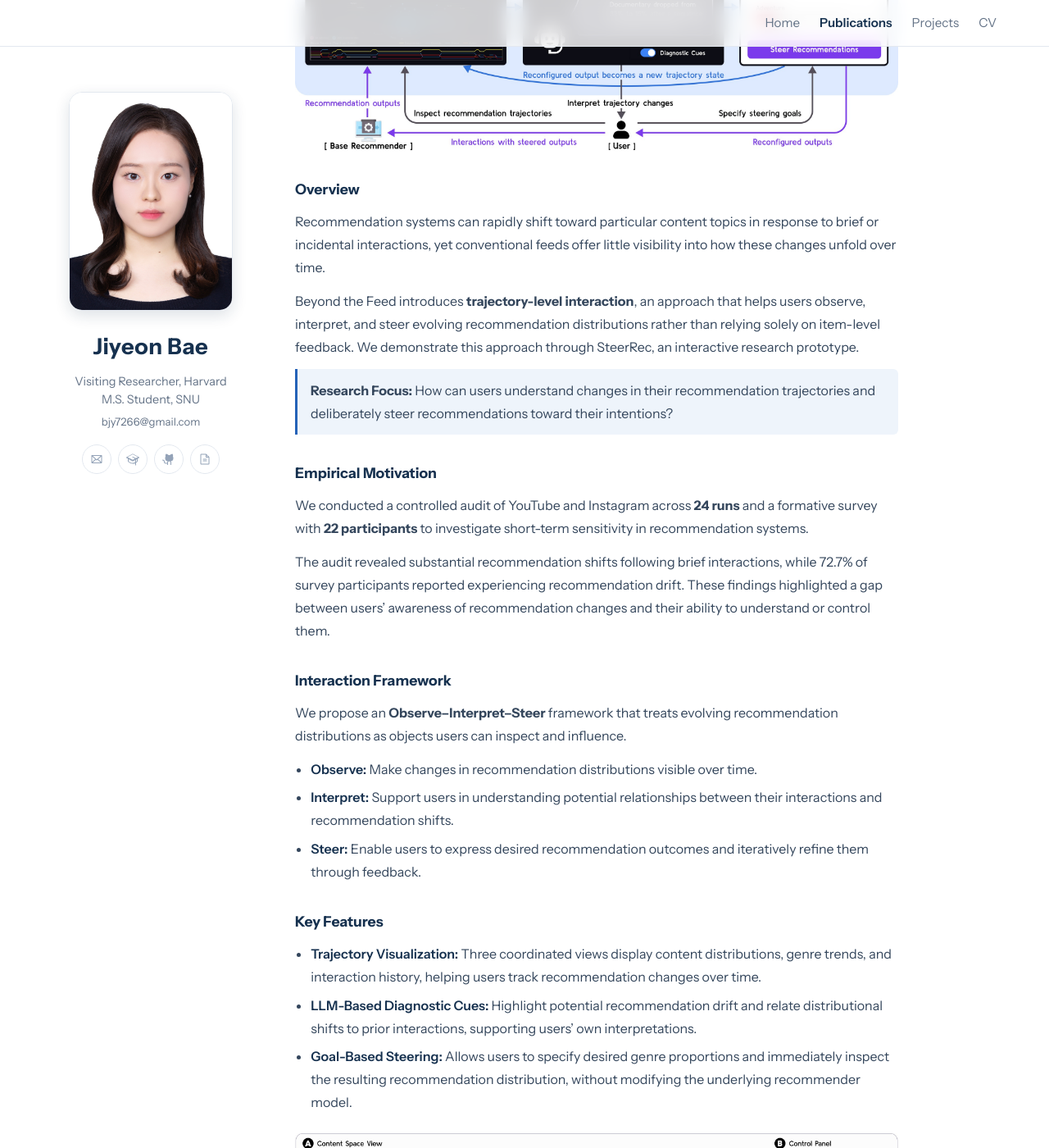
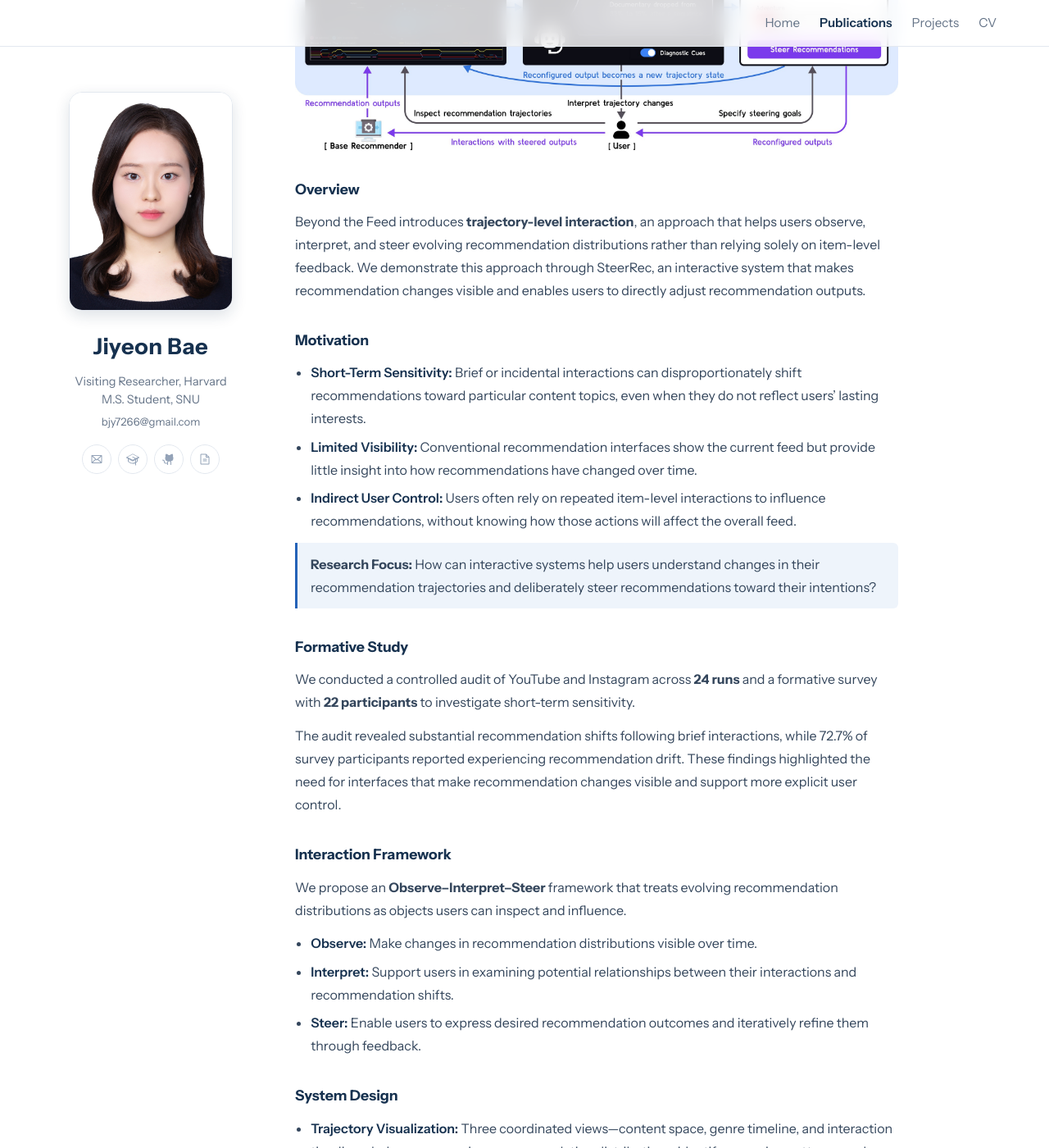
Before and after one commit to JiyeonBae/jiyeonbae.github.io, a Jekyll site: the page built from publications/beyond-the-feed.html, in a window 1280 px wide and 1400 px high, scrolled down 425 px. Shown: the whole window at 82% size. Built offline with Jekyll 4.4.1, drawn with Linux system fonts in a browser that asks for light colours; some of the changed text lies outside the part shown.

Commit message:
Update research statement and publication detail page text
Co-Authored-By: Claude Opus 5.5 <noreply@anthropic.com>

```diff
--- a/publications/beyond-the-feed.html
+++ b/publications/beyond-the-feed.html
@@ -16,27 +16,33 @@ permalink: /publications/beyond-the-feed/
   </div>
 
   <h2 class="pd-heading">Overview</h2>
-  <p>Recommendation systems can rapidly shift toward particular content topics in response to brief or incidental interactions, yet conventional feeds offer little visibility into how these changes unfold over time.</p>
-  <p>Beyond the Feed introduces <strong>trajectory-level interaction</strong>, an approach that helps users observe, interpret, and steer evolving recommendation distributions rather than relying solely on item-level feedback. We demonstrate this approach through SteerRec, an interactive research prototype.</p>
-  <p class="pd-focus"><strong>Research Focus:</strong> How can users understand changes in their recommendation trajectories and deliberately steer recommendations toward their intentions?</p>
+  <p>Beyond the Feed introduces <strong>trajectory-level interaction</strong>, an approach that helps users observe, interpret, and steer evolving recommendation distributions rather than relying solely on item-level feedback. We demonstrate this approach through SteerRec, an interactive system that makes recommendation changes visible and enables users to directly adjust recommendation outputs.</p>
 
-  <h2 class="pd-heading">Empirical Motivation</h2>
-  <p>We conducted a controlled audit of YouTube and Instagram across <strong>24 runs</strong> and a formative survey with <strong>22 participants</strong> to investigate short-term sensitivity in recommendation systems.</p>
-  <p>The audit revealed substantial recommendation shifts following brief interactions, while 72.7% of survey participants reported experiencing recommendation drift. These findings highlighted a gap between users&rsquo; awareness of recommendation changes and their ability to understand or control them.</p>
+  <h2 class="pd-heading">Motivation</h2>
+  <ul>
+    <li><strong>Short-Term Sensitivity:</strong> Brief or incidental interactions can disproportionately shift recommendations toward particular content topics, even when they do not reflect users&rsquo; lasting interests.</li>
+    <li><strong>Limited Visibility:</strong> Conventional recommendation interfaces show the current feed but provide little insight into how recommendations have changed over time.</li>
+    <li><strong>Indirect User Control:</strong> Users often rely on repeated item-level interactions to influence recommendations, without knowing how those actions will affect the overall feed.</li>
+  </ul>
+  <p class="pd-focus"><strong>Research Focus:</strong> How can interactive systems help users understand changes in their recommendation trajectories and deliberately steer recommendations toward their intentions?</p>
+
+  <h2 class="pd-heading">Formative Study</h2>
+  <p>We conducted a controlled audit of YouTube and Instagram across <strong>24 runs</strong> and a formative survey with <strong>22 participants</strong> to investigate short-term sensitivity.</p>
+  <p>The audit revealed substantial recommendation shifts following brief interactions, while 72.7% of survey participants reported experiencing recommendation drift. These findings highlighted the need for interfaces that make recommendation changes visible and support more explicit user control.</p>
 
   <h2 class="pd-heading">Interaction Framework</h2>
   <p>We propose an <strong>Observe&ndash;Interpret&ndash;Steer</strong> framework that treats evolving recommendation distributions as objects users can inspect and influence.</p>
   <ul>
     <li><strong>Observe:</strong> Make changes in recommendation distributions visible over time.</li>
-    <li><strong>Interpret:</strong> Support users in understanding potential relationships between their interactions and recommendation shifts.</li>
+    <li><strong>Interpret:</strong> Support users in examining potential relationships between their interactions and recommendation shifts.</li>
     <li><strong>Steer:</strong> Enable users to express desired recommendation outcomes and iteratively refine them through feedback.</li>
   </ul>
 
-  <h2 class="pd-heading">Key Features</h2>
+  <h2 class="pd-heading">System Design</h2>
   <ul>
-    <li><strong>Trajectory Visualization:</strong> Three coordinated views display content distributions, genre trends, and interaction history, helping users track recommendation changes over time.</li>
-    <li><strong>LLM-Based Diagnostic Cues:</strong> Highlight potential recommendation drift and relate distributional shifts to prior interactions, supporting users&rsquo; own interpretations.</li>
-    <li><strong>Goal-Based Steering:</strong> Allows users to specify desired genre proportions and immediately inspect the resulting recommendation distribution, without modifying the underlying recommender model.</li>
+    <li><strong>Trajectory Visualization:</strong> Three coordinated views&mdash;content space, genre timeline, and interaction timeline&mdash;help users examine recommendation distributions, identify emerging patterns, and trace changes over time.</li>
+    <li><strong>LLM-Based Diagnostic Cues:</strong> Highlight potential recommendation drift and relate distributional shifts to prior interactions, providing inspectable cues rather than definitive causal explanations.</li>
+    <li><strong>Goal-Based Steering:</strong> Allows users to specify desired genre proportions and immediately inspect changes in the displayed recommendation distribution, enabling iterative adjustments.</li>
   </ul>
 
   <div class="pd-gallery pd-gallery--natural pd-gallery--plain" style="grid-template-columns: 1fr;">
@@ -45,14 +51,20 @@ permalink: /publications/beyond-the-feed/
     </button>
   </div>
 
-  <h2 class="pd-heading">Evaluation &amp; Findings</h2>
-  <p>We conducted a counterbalanced within-subjects study with <strong>20 participants</strong>, comparing SteerRec against a conventional feed-only interface.</p>
+  <h2 class="pd-heading">Technical Approach</h2>
   <ul>
-    <li><strong>Recommendation Awareness:</strong> Participants reported significantly greater awareness of recommendation changes with SteerRec (<em>M</em> = 5.10 vs. 4.15; Holm-adjusted <em>p</em> = .015).</li>
-    <li><strong>Perceived Agency:</strong> SteerRec significantly improved participants&rsquo; perceived ability to control recommendations (<em>M</em> = 5.30 vs. 3.30; Holm-adjusted <em>p</em> = .001).</li>
-    <li><strong>Interaction Trade-offs:</strong> Participants valued explicit steering but also identified challenges involving interface complexity and learnability.</li>
+    <li><strong>Calibrated Recommendation Model:</strong> Implements a recency-biased recommender calibrated against short-term sensitivity observed in the YouTube and Instagram audit, using a movie dataset with 19 genre categories.</li>
+    <li><strong>Output-Level Steering:</strong> Reconfigures displayed recommendations according to user-specified genre weights without modifying the underlying recommender model or requiring access to its internal parameters.</li>
   </ul>
-  <p>These findings suggest that making recommendation trajectories visible and revisable can support user understanding and agency, while highlighting the importance of balancing transparency with everyday usability.</p>
+
+  <h2 class="pd-heading">User Study &amp; Results</h2>
+  <p>We conducted a counterbalanced within-subjects study with <strong>20 participants</strong>, comparing SteerRec against a conventional feed interface.</p>
+  <ul>
+    <li><strong>Recommendation Awareness:</strong> Participants reported significantly higher awareness of recommendation changes with SteerRec (<em>M</em> = 5.10 vs. 4.15; Holm-adjusted <em>p</em> = .015, <em>r</em> = .54).</li>
+    <li><strong>Perceived Agency:</strong> SteerRec significantly improved participants&rsquo; perceived ability to control recommendations (<em>M</em> = 5.30 vs. 3.30; Holm-adjusted <em>p</em> = .001, <em>r</em> = .74).</li>
+    <li><strong>Interaction Trade-offs:</strong> Participants valued explicit steering but also identified challenges involving interface complexity and learnability. Many preferred having advanced controls available when needed rather than continuously displayed.</li>
+  </ul>
+  <p>These findings suggest that making recommendation trajectories visible and revisable can support user understanding and agency, while highlighting the need to balance transparency with everyday usability.</p>
 
   <h2 class="pd-heading">My Contributions</h2>
   <p>I contributed to the concept of enabling users to directly steer recommendation outputs, designed SteerRec&rsquo;s interactive visualizations, and conducted user-study sessions.</p>
```
Also changed, not shown: index.md (+1 -1 lines), publications/kmms-2020.html (+7 -4 lines), publications/mymuse.html (+21 -7 lines).
